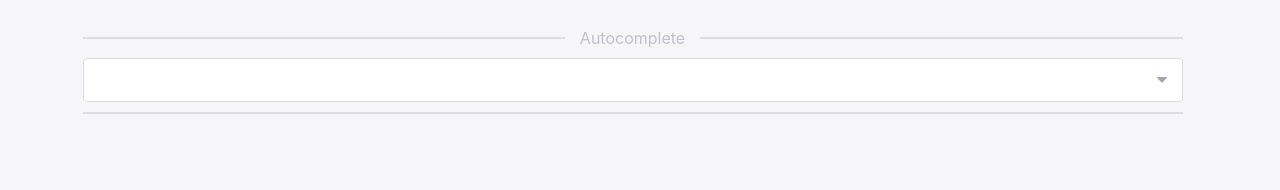
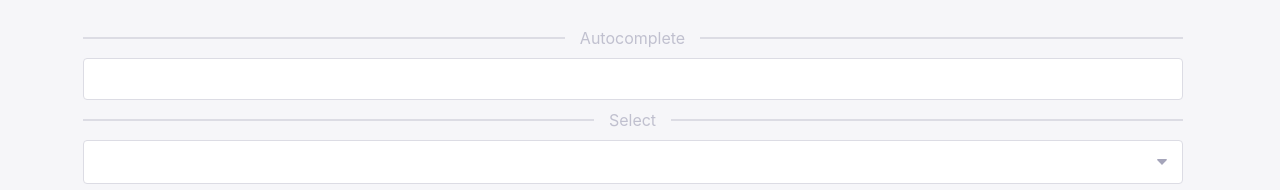
Before and after one commit to shtamtails/Strapi-React-UI-Kit, a React (Create React App) app: page / in a window 1280 px wide. Shown: the part 1000-1190 px from the top of the page. Before the commit the page ends 1124 px from the top, so only its background shows below. Built offline with nearby package versions, Linux system fonts and the light colour scheme.

Commit message:
prettifying

```diff
--- a/src/components/App.js
+++ b/src/components/App.js
@@ -231,6 +231,8 @@ const App = () => {
           </Button>
         </div>
         <Divider> Autocomplete </Divider>
+        <Autocomplete optionsList={options} value={value1} setValue={setValue1} />
+        <Divider> Select </Divider>
         <Select optionsList={options} value={value1} setValue={setValue1} />
         <Divider></Divider>
       </div>
--- a/src/components/UI/Inputs/Autocomplete/Components/AutocompleteDrop.jsx
+++ b/src/components/UI/Inputs/Autocomplete/Components/AutocompleteDrop.jsx
@@ -15,7 +15,7 @@ export const AutocompleteDrop = ({
   return (
     <>
       {dropDown && !loading && !disabled && tempOptionsList.length > 0 && (
-        <div className="options-container" style={{ width: width }}>
+        <div className="select-options" style={{ width: width }}>
           {tempOptionsList.map((el) => {
             return (
               <option key={el.id} className="option" value={el.value} onClick={handleOptionClick}>
--- a/src/components/UI/Inputs/Autocomplete/Components/AutocompleteMain.jsx
+++ b/src/components/UI/Inputs/Autocomplete/Components/AutocompleteMain.jsx
@@ -8,13 +8,13 @@ export const AutocompleteMain = React.forwardRef(
       setInputValue(e.target.value);
     };
 
-    const styles = [];
+    const styles = ["select-input"];
     sideIcon ? styles.push("with-icon") : styles.push("default");
     height && styles.push(height);
 
     return (
       <>
-        <div className="select">
+        <div className="select-container">
           <input
             className={styles.join(" ")}
             ref={ref}
--- a/src/components/UI/Inputs/Autocomplete/_autocomplete.scss
+++ b/src/components/UI/Inputs/Autocomplete/_autocomplete.scss
@@ -1,2 +1 @@
-.autocomplete-input {
-}
+// using _select.scss styling
--- a/src/components/UI/Inputs/PasswordInput/Components/ShowPwdBtn.jsx
+++ b/src/components/UI/Inputs/PasswordInput/Components/ShowPwdBtn.jsx
@@ -1,26 +1,17 @@
 import React from "react";
 import { AiOutlineEye, AiOutlineEyeInvisible } from "react-icons/ai";
 
-export const ShowPwdBtn = ({
-  loading,
-  disabled,
-  passwordVisibility,
-  setPasswordVisibility,
-}) => {
+export const ShowPwdBtn = ({ loading, disabled, passwordVisibility, setPasswordVisibility }) => {
   return (
     <>
       {!loading && (
         <div
-          className="password-visibility-btn"
+          className="right-button"
           onClick={() => {
             setPasswordVisibility(!passwordVisibility);
           }}
         >
-          {passwordVisibility && !disabled ? (
-            <AiOutlineEyeInvisible />
-          ) : (
-            <AiOutlineEye />
-          )}
+          {passwordVisibility && !disabled ? <AiOutlineEyeInvisible /> : <AiOutlineEye />}
         </div>
       )}
     </>
--- a/src/components/UI/Inputs/Select/_select.scss
+++ b/src/components/UI/Inputs/Select/_select.scss
@@ -11,7 +11,6 @@
     background-color: #fff;
     display: flex;
     align-items: center;
-    color: $neutral-500;
     font-size: 14px;
     width: 100%;
     min-width: 242px;
--- a/src/css/main.css
+++ b/src/css/main.css
@@ -444,7 +444,7 @@ textarea[type="text"]:disabled::placeholder {
 
 .input-container .label {
   font-weight: 600;
-  font-size: 16px;
+  font-size: 14px;
   margin: 6px 0px;
 }
 
@@ -466,7 +466,14 @@ textarea[type="text"]:disabled::placeholder {
 }
 
 .input-container .right-button svg {
+  display: -webkit-box;
+  display: -ms-flexbox;
+  display: flex;
+  width: 18px;
+  height: auto;
   margin-left: -30px;
+  cursor: pointer;
+  color: #8e8ea9;
 }
 
 .input-container .left-icon {
@@ -514,16 +521,6 @@ textarea[type="text"]:disabled::placeholder {
   padding-left: 34px !important;
 }
 
-.password-visibility-btn svg {
-  display: -webkit-box;
-  display: -ms-flexbox;
-  display: flex;
-  width: 18px;
-  height: auto;
-  margin-left: -36px;
-  cursor: pointer;
-}
-
 .select-container {
   display: -webkit-box;
   display: -ms-flexbox;
@@ -546,7 +543,6 @@ textarea[type="text"]:disabled::placeholder {
   -webkit-box-align: center;
       -ms-flex-align: center;
           align-items: center;
-  color: #8e8ea9;
   font-size: 14px;
   width: 100%;
   min-width: 242px;
```
Also changed, not shown: src/components/UI/Inputs/General/_general.scss (+6 -1 lines), src/components/UI/Inputs/PasswordInput/_passwordInput.scss (deleted, +0 -7 lines).
